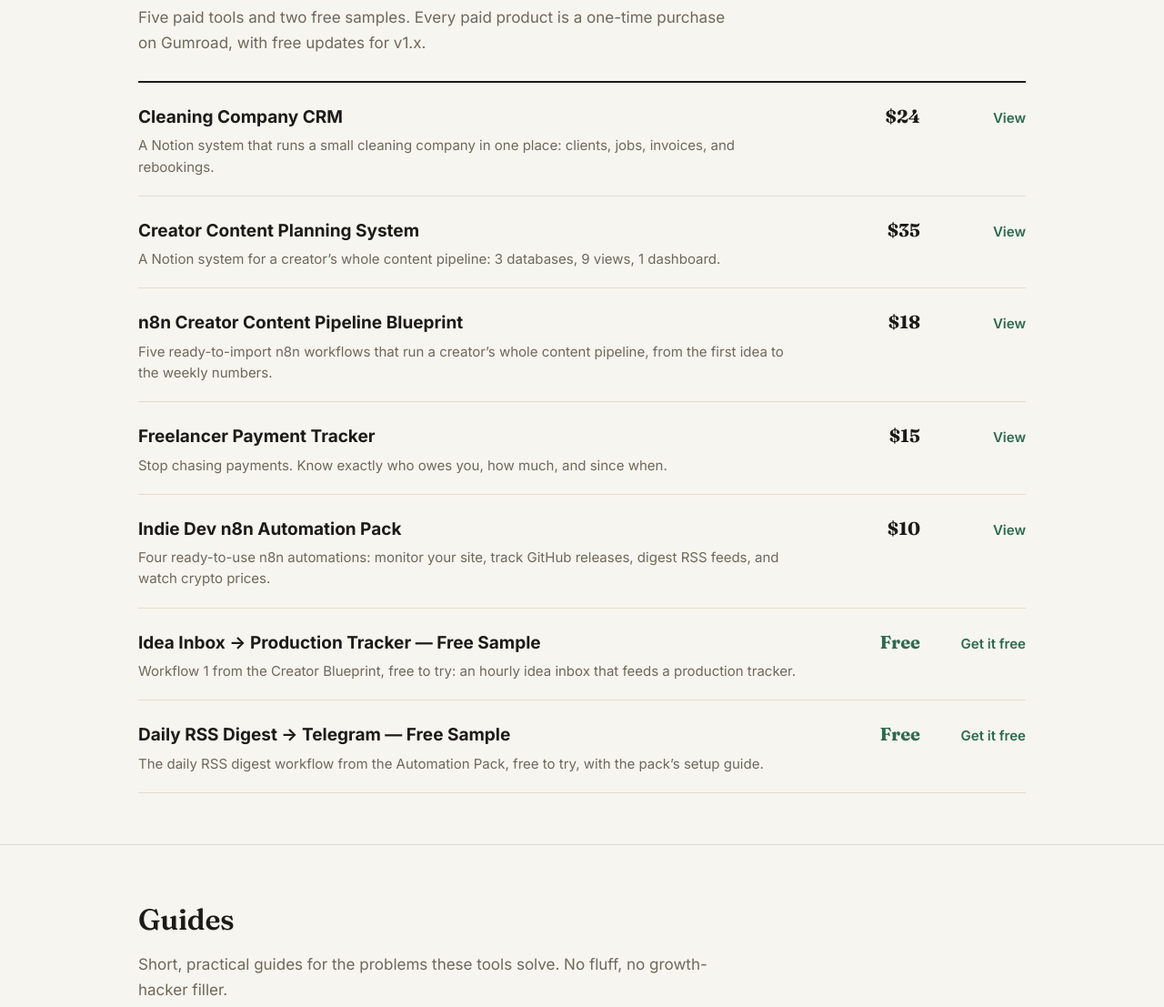
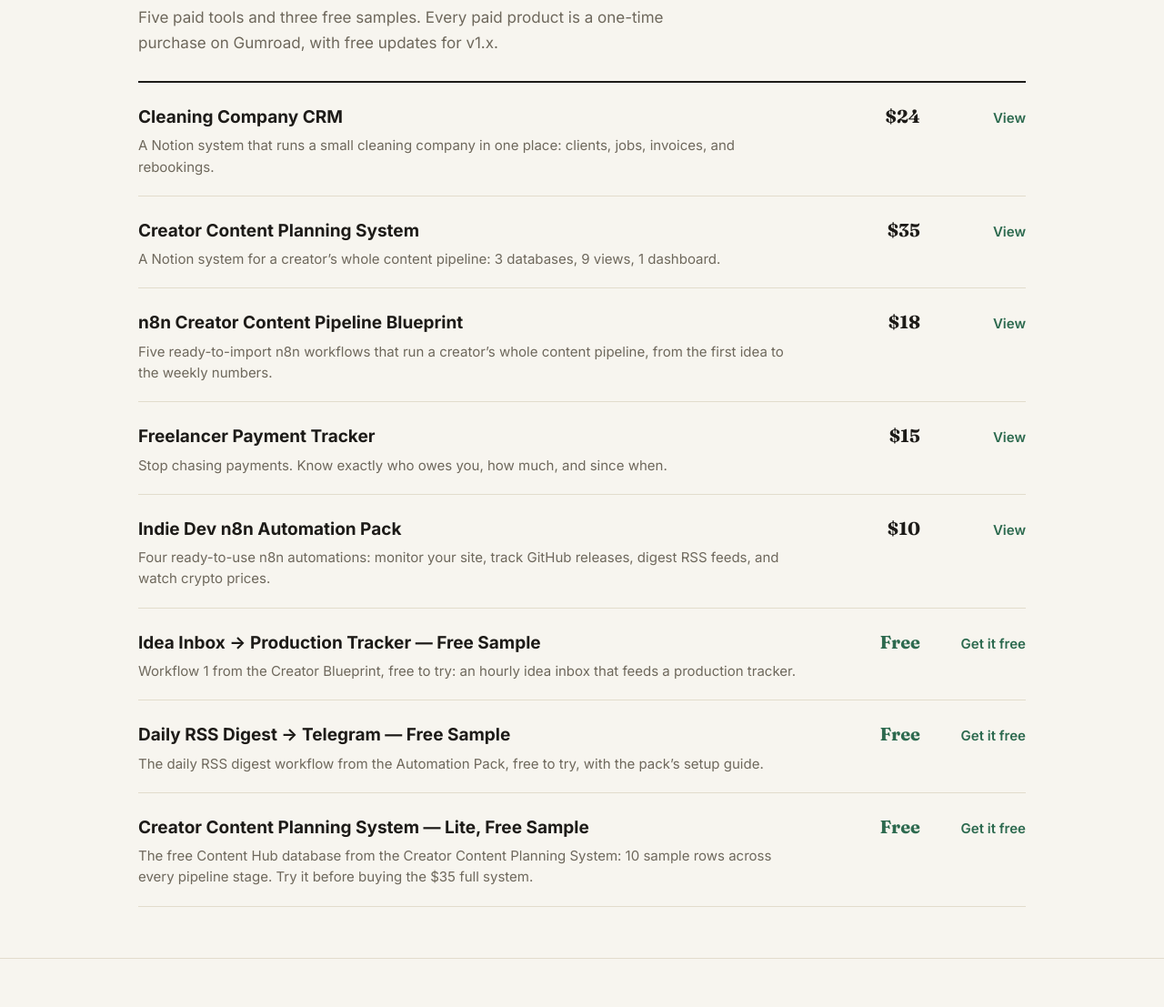
Before and after one commit to 00kenneth008-bit/00kenneth008-bit.github.io, a plain HTML site: page index.html in a window 1280 px wide. Shown: the part 642-1749 px from the top of the page at 91% size. Drawn offline with Linux system fonts and the light colour scheme.

Commit message:
Add CCPS Lite free sample to homepage products list

```diff
--- a/index.html
+++ b/index.html
@@ -37,7 +37,7 @@
 
 <section class="block" id="products"><div class="wrap">
 <h2>Products</h2>
-<p class="section-note">Five paid tools and two free samples. Every paid product is a one-time purchase on Gumroad, with free updates for v1.x.</p>
+<p class="section-note">Five paid tools and three free samples. Every paid product is a one-time purchase on Gumroad, with free updates for v1.x.</p>
 <div class="ledger">
 <div class="ledger-row"><div><h3><a href="/products/cleaning-company-crm/">Cleaning Company CRM</a></h3><p>A Notion system that runs a small cleaning company in one place: clients, jobs, invoices, and rebookings.</p></div><div class="ledger-price">$24</div><div class="ledger-link"><a href="/products/cleaning-company-crm/">View</a></div></div>
 <div class="ledger-row"><div><h3><a href="/products/creator-content-planning-system/">Creator Content Planning System</a></h3><p>A Notion system for a creator&rsquo;s whole content pipeline: 3 databases, 9 views, 1 dashboard.</p></div><div class="ledger-price">$35</div><div class="ledger-link"><a href="/products/creator-content-planning-system/">View</a></div></div>
@@ -46,6 +46,7 @@
 <div class="ledger-row"><div><h3><a href="/products/indie-dev-n8n-pack/">Indie Dev n8n Automation Pack</a></h3><p>Four ready-to-use n8n automations: monitor your site, track GitHub releases, digest RSS feeds, and watch crypto prices.</p></div><div class="ledger-price">$10</div><div class="ledger-link"><a href="/products/indie-dev-n8n-pack/">View</a></div></div>
 <div class="ledger-row"><div><h3><a href="https://kennyverse4462.gumroad.com/l/idea-inbox-free-sample" target="_blank" rel="noopener">Idea Inbox &rarr; Production Tracker &mdash; Free Sample</a></h3><p>Workflow 1 from the Creator Blueprint, free to try: an hourly idea inbox that feeds a production tracker.</p></div><div class="ledger-price"><span class="free">Free</span></div><div class="ledger-link"><a href="https://kennyverse4462.gumroad.com/l/idea-inbox-free-sample" target="_blank" rel="noopener">Get it free</a></div></div>
 <div class="ledger-row"><div><h3><a href="https://kennyverse4462.gumroad.com/l/rss-digest-free-sample" target="_blank" rel="noopener">Daily RSS Digest &rarr; Telegram &mdash; Free Sample</a></h3><p>The daily RSS digest workflow from the Automation Pack, free to try, with the pack&rsquo;s setup guide.</p></div><div class="ledger-price"><span class="free">Free</span></div><div class="ledger-link"><a href="https://kennyverse4462.gumroad.com/l/rss-digest-free-sample" target="_blank" rel="noopener">Get it free</a></div></div>
+<div class="ledger-row"><div><h3><a href="https://kennyverse4462.gumroad.com/l/irsvr" target="_blank" rel="noopener">Creator Content Planning System &mdash; Lite, Free Sample</a></h3><p>The free Content Hub database from the Creator Content Planning System: 10 sample rows across every pipeline stage. Try it before buying the $35 full system.</p></div><div class="ledger-price"><span class="free">Free</span></div><div class="ledger-link"><a href="https://kennyverse4462.gumroad.com/l/irsvr" target="_blank" rel="noopener">Get it free</a></div></div>
 </div>
 </div></section>
 
```
